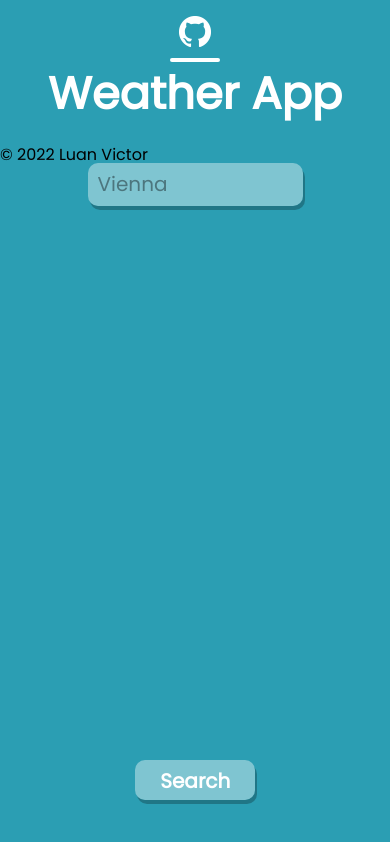
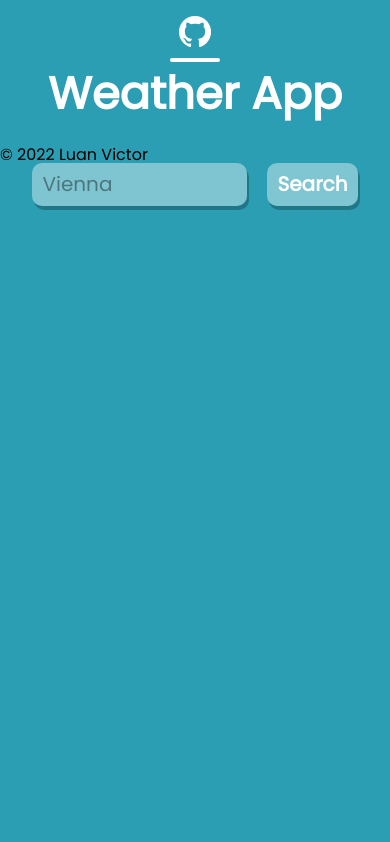
Before and after one commit to Luzin7/react-weather-app, a React (Create React App) app: page / in a window 390 px wide. Built offline with nearby package versions, Linux system fonts and the light colour scheme.

Commit message:
♻️refactor: Ajuda botão

```diff
--- a/src/style/app/button.css
+++ b/src/style/app/button.css
@@ -30,16 +30,9 @@
 @media screen and (max-width: 600px) {
   .search__city {
     display: flex;
-    flex-flow: column wrap;
+    flex-flow: row wrap;
     justify-content: center;
     align-items: center;
     text-align: center;
   }
-  .button__search {
-    position: fixed;
-    top: 90%;
-    margin: 0 5%;
-    width: 120px;
-    height: 40px;
-  }
 }
```
